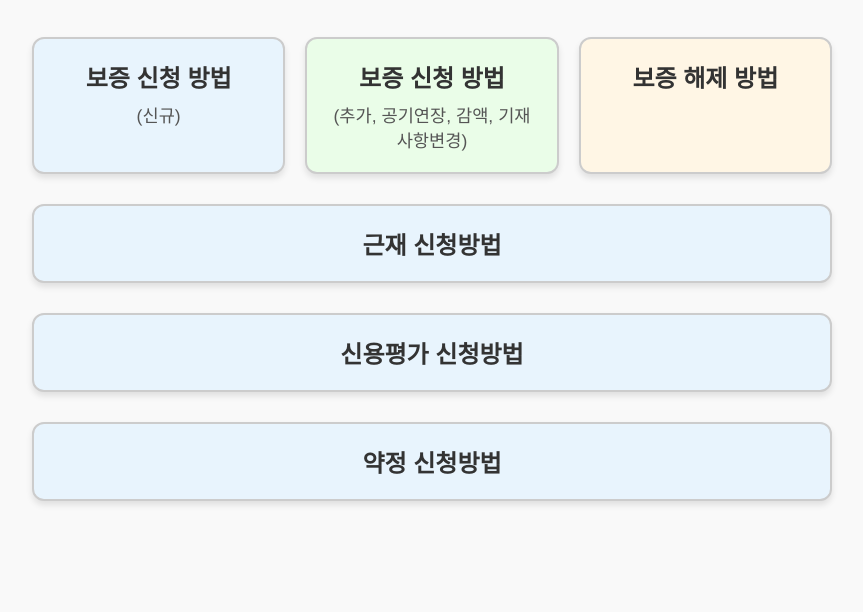
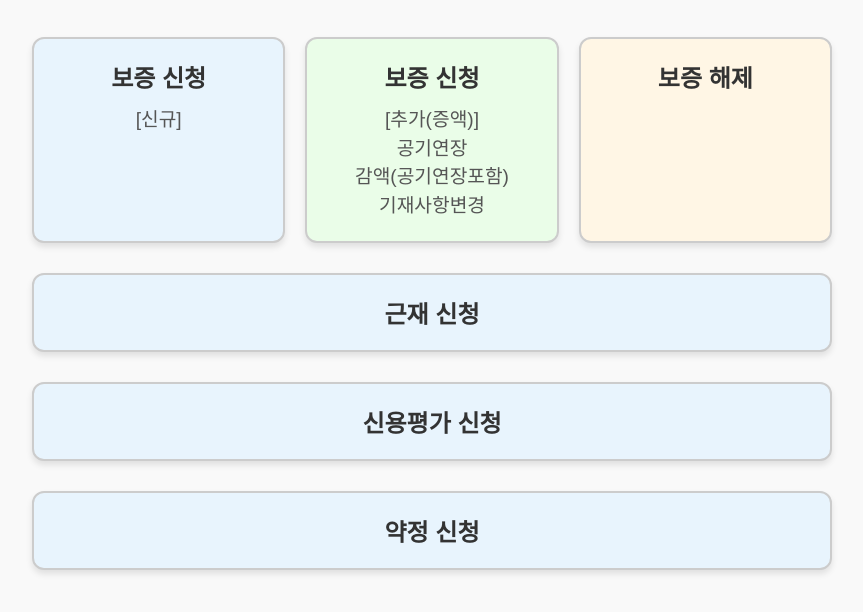
Before and after one commit to hello-sims/0262401000, a plain HTML site: page index.html in a window 1280 px wide. Shown: the part 88-700 px from the top of the page, without its empty margins (208-1071 px from the left). Drawn offline with Linux system fonts and the light colour scheme.

Commit message:
Update index.html

```diff
--- a/index.html
+++ b/index.html
@@ -51,10 +51,11 @@
         }
         .card span {
             display: block; /* 아래 줄로 이동 */
-            margin-top: 8px; /* 간격 추가 */
-            font-size: 1.1em;
+            margin-top: 12px; /* 간격 추가 */
+            font-size: 1.2em; /* 글자 크기 키우기 */
             font-weight: normal;
             color: #555;
+            line-height: 1.5; /* 줄 간격 */
         }
         a {
             text-decoration: none;
@@ -78,19 +79,24 @@
         <div class="row">
             <div class="card">
                 <a href="https://hello-sims.github.io/0262401000/new.pdf">
-                    <h2>보증 신청 방법</h2>
-                    <span>(신규)</span>
+                    <h2>보증 신청</h2>
+                    <span>[신규]</span>
                 </a>
             </div>
             <div class="card">
                 <a href="https://hello-sims.github.io/0262401000/plus.pdf">
-                    <h2>보증 신청 방법</h2>
-                    <span>(추가, 공기연장, 감액, 기재사항변경)</span>
+                    <h2>보증 신청</h2>
+                    <span>
+                        [추가(증액)]<br>
+                        공기연장<br>
+                        감액(공기연장포함)<br>
+                        기재사항변경
+                    </span>
                 </a>
             </div>
             <div class="card">
                 <a href="https://hello-sims.github.io/0262401000/cancel.pdf">
-                    <h2>보증 해제 방법</h2>
+                    <h2>보증 해제</h2>
                 </a>
             </div>
         </div>
@@ -98,7 +104,7 @@
         <div class="row">
             <div class="card">
                 <a href="https://hello-sims.github.io/0262401000/gunje.pdf">
-                    <h2>근재 신청방법</h2>
+                    <h2>근재 신청</h2>
                 </a>
             </div>
         </div>
@@ -106,7 +112,7 @@
         <div class="row">
             <div class="card">
                 <a href="https://hello-sims.github.io/0262401000/sinyoung.pdf">
-                    <h2>신용평가 신청방법</h2>
+                    <h2>신용평가 신청</h2>
                 </a>
             </div>
         </div>
@@ -114,7 +120,7 @@
         <div class="row">
             <div class="card">
                 <a href="https://hello-sims.github.io/0262401000/yakjung.pdf">
-                    <h2>약정 신청방법</h2>
+                    <h2>약정 신청</h2>
                 </a>
             </div>
         </div>
```
